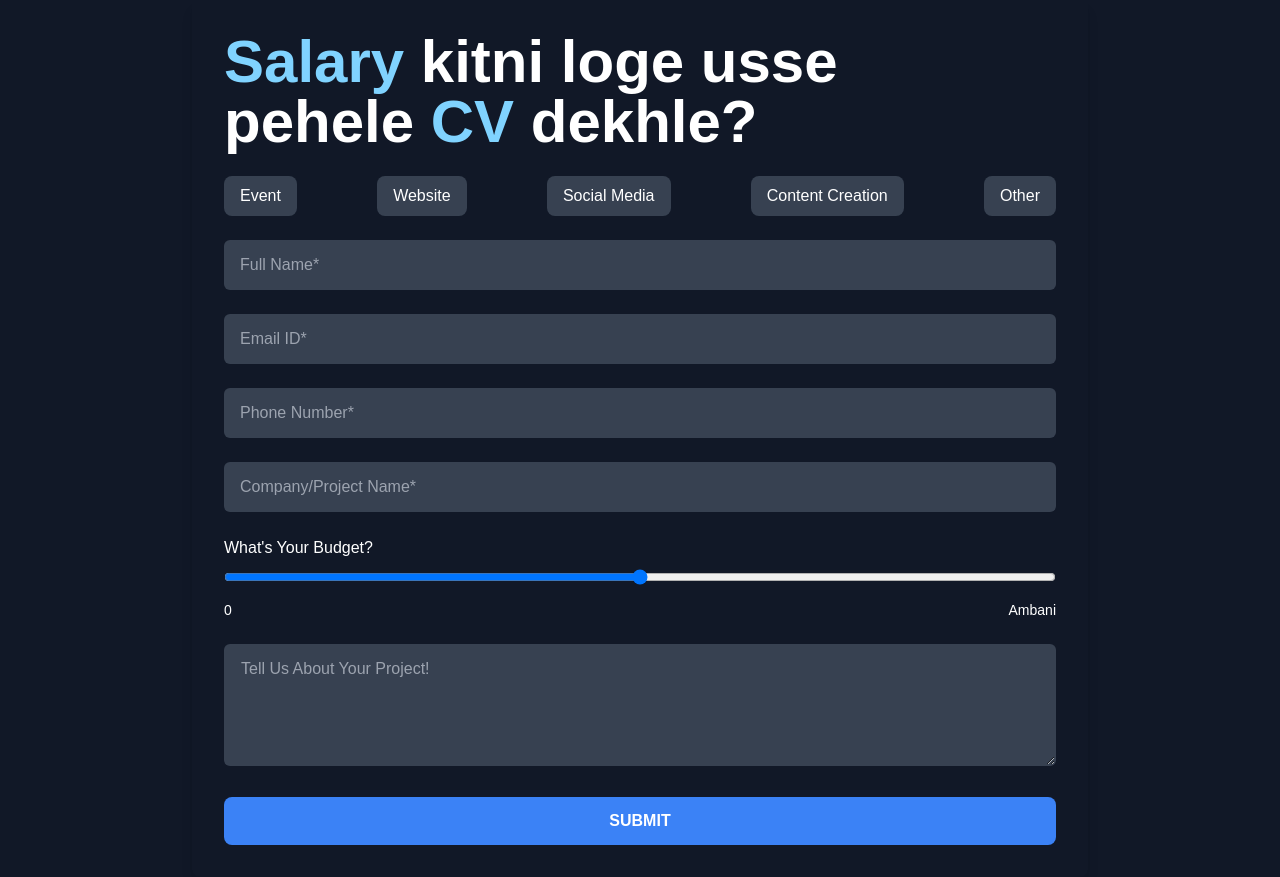
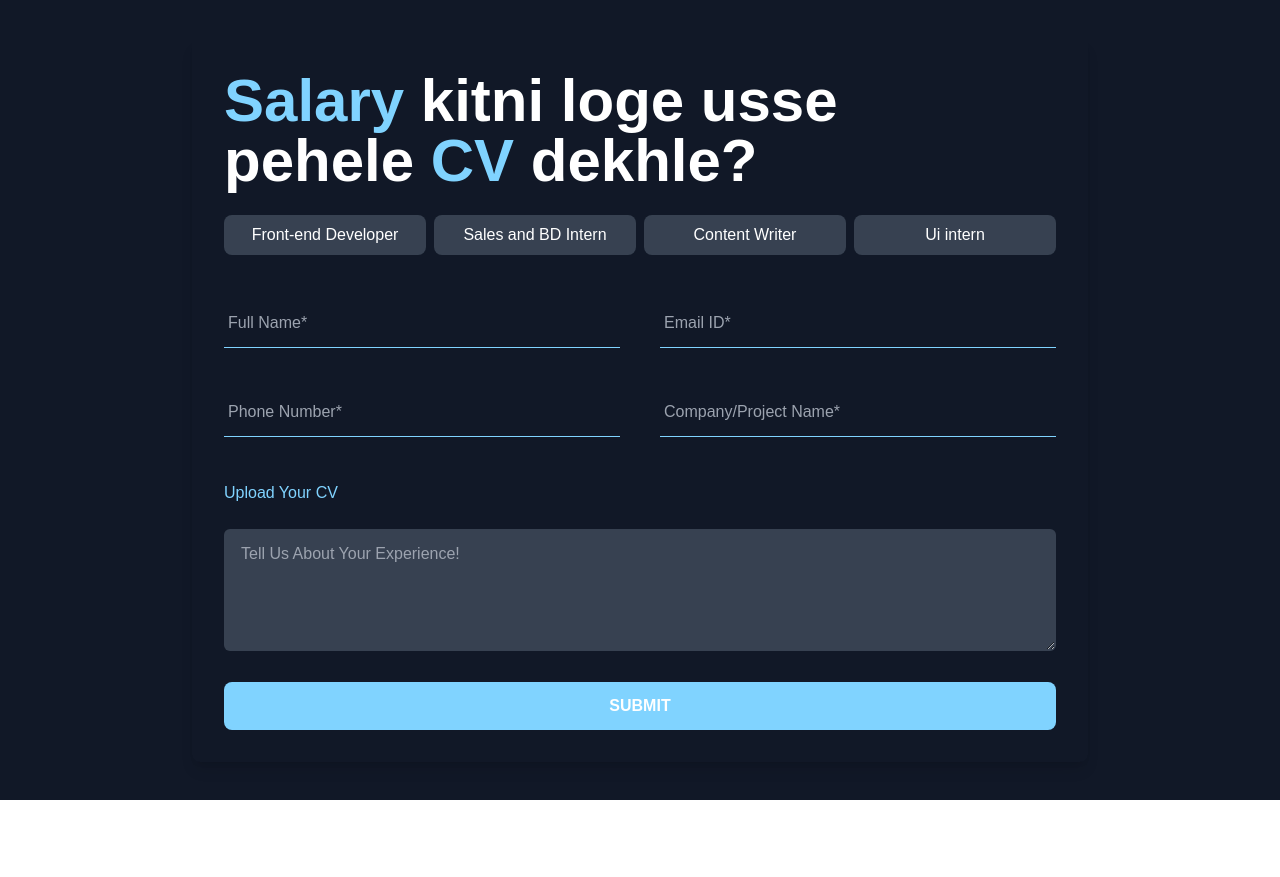
Before and after one commit to AESiR-0/hiring-baxa, a Next.js app: page / in a window 1280 px wide. After the commit the page ends 800 px from the top, so only its background shows below. Built offline with nearby package versions, Linux system fonts and the light colour scheme.

Commit message:
Enhance form component with new fields and styling improvements

```diff
--- a/app/components/Form.tsx
+++ b/app/components/Form.tsx
@@ -5,8 +5,17 @@ type FocusedFields = {
   [key: string]: boolean;
 };
 
+const formFields = [
+  { type: "text", label: "Full Name" },
+  { type: "email", label: "Email ID" },
+  { type: "number", label: "Phone Number" },
+  { type: "number", label: "Years of Experience" },
+];
+
 const Form: React.FC = () => {
   const [focused, setFocused] = useState<FocusedFields>({});
+  const [selected, setSelected] = useState<string | null>(null);
+  const [file, setFile] = useState<FileList | null>(null);
 
   const handleFocus = (field: string) => {
     setFocused({ ...focused, [field]: true });
@@ -26,67 +35,88 @@ const Form: React.FC = () => {
           <span className="text-[#80D3FF]"> CV</span> dekhle?
         </h1>
         <form>
-          <div className="flex justify-between gap-2 mb-6">
+          <div className="grid grid-cols-4 md:grid max-md:grid-cols-2 justify-between gap-2 mb-6">
             {[
-              "Event",
-              "Website",
-              "Social Media",
-              "Content Creation",
-              "Other",
+              "Front-end Developer",
+              "Sales and BD Intern",
+              "Content Writer",
+              "Ui intern",
             ].map((option) => (
               <button
                 key={option}
                 type="button"
-                className="bg-gray-700 py-2 px-4 rounded-lg hover:bg-gray-600 transition"
+                onClick={() => {
+                  setSelected(option);
+                  if (selected === option) {
+                    setSelected(null);
+                  }
+                }}
+                className={` ${
+                  selected === option ? "bg-gray-400 text-white" : ""
+                } bg-gray-700 py-2 px-4 rounded-lg hover:bg-gray-400 transition`}
               >
                 {option}
               </button>
             ))}
           </div>
-
+          <div className="grid gap-x-10 gap-y-4 py-5 grid-cols-1 md:grid-cols-2">
             {[
               "Full Name",
               "Email ID",
               "Phone Number",
               "Company/Project Name",
             ].map((label) => (
-            <div key={label} className="relative mb-6">
+              <div key={label} className="relative  mb-6">
                 <input
-                type="text"
+                  type={`${
+                    label === "Phone Number"
+                      ? "number"
+                      : label === "Email ID"
+                      ? "email"
+                      : "text"
+                  }}`}
                   onFocus={() => handleFocus(label)}
                   onBlur={(e) => handleBlur(label, e.target.value)}
-                className="w-full bg-gray-700 text-white py-3 px-4 rounded-md outline-none border border-transparent focus:border-blue-500 transition"
+                  className="w-full bg-gray-900 rounded-none  text-white py-3 px-2 outline-none border border-t-0 border-l-0 border-r-0  border-[#80D3FF]  transition"
                 />
                 <label
-                className={`absolute left-4 top-1/2 transform -translate-y-1/2 text-gray-400 pointer-events-none transition-all duration-200 ${
-                  focused[label] ? "-top-3 text-xs text-blue-500" : ""
+                  className={`absolute left-1 top-1/2 transform -translate-y-1/2 text-gray-400 pointer-events-none transition-all duration-200 ${
+                    focused[label]
+                      ? "-translate-y-10 left-0 text-sm text-[#80D3FF]"
+                      : ""
                   }`}
                 >
                   {label}*
                 </label>
               </div>
             ))}
-
+          </div>
           <div className="mb-6">
-            <label className="block mb-2">What's Your Budget?</label>
-            <input type="range" min="0" max="100000" className="w-full" />
-            <div className="flex justify-between text-sm mt-2">
-              <span>0</span>
-              <span>Ambani</span>
-            </div>
+            <input
+              type="file"
+              name="CV file"
+              id="CB"
+              className={`${File[0] ? "block" : "hidden"}`}
+              onChange={(e) => {
+                setFile([e.target.files]);
+              }}
+            />
+            <label htmlFor="CB" className="text-[#80D3FF]">
+              Upload Your CV
+            </label>
           </div>
 
           <div className="mb-6">
             <textarea
-              placeholder="Tell Us About Your Project!"
+              placeholder="Tell Us About Your Experience!"
               rows={4}
-              className="w-full bg-gray-700 text-white py-3 px-4 rounded-md outline-none border border-transparent focus:border-blue-500 transition"
+              className="w-full bg-gray-700 text-white py-3 px-4 rounded-md outline-none border border-transparent focus:border-[#80D3FF] transition"
             />
           </div>
 
           <button
             type="submit"
-            className="w-full bg-blue-500 py-3 rounded-lg text-white font-semibold hover:bg-blue-600 transition"
+            className="w-full bg-[#80D3FF] py-3 rounded-lg text-white font-semibold hover:bg-[#80D3FF] transition"
           >
             SUBMIT
           </button>
```
Lines whose indentation alone changed are shown as unchanged.
